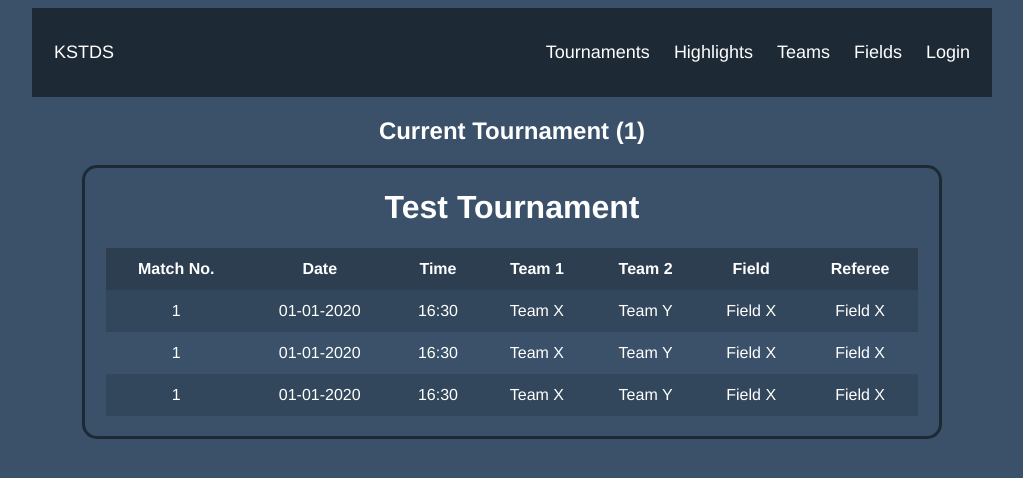
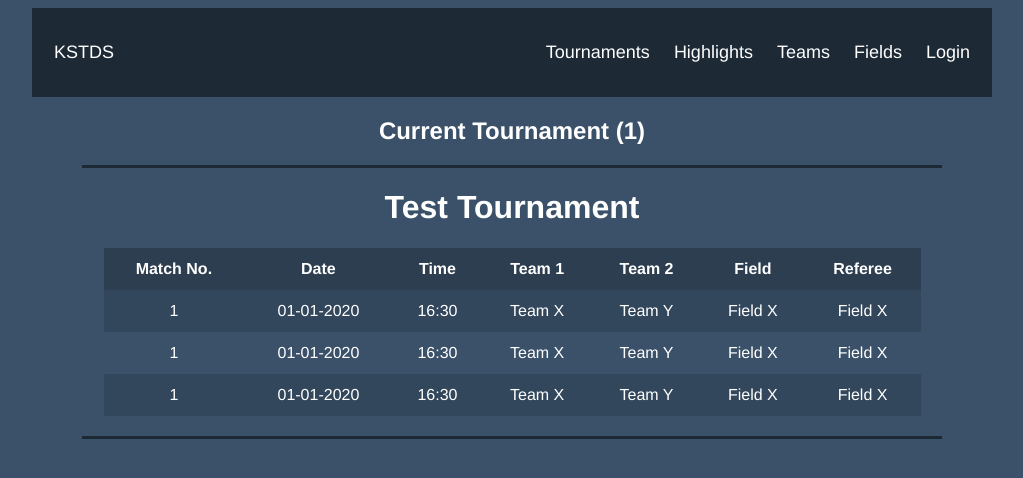
Before and after one commit to Just-Hussain/kstds, a Vue app in the folder client/: page /#/ in a window 1280 px wide. Shown: the top 478 px of the page, without its empty margins (128-1151 px from the left). Built offline with nearby package versions, Linux system fonts and the light colour scheme.

Commit message:
refactored to use vue-router

```diff
--- a/client/src/App.vue
+++ b/client/src/App.vue
@@ -2,7 +2,7 @@
 	<div id="app">
 		<AppHeader></AppHeader>
 
-		<Home></Home>
+		<router-view></router-view>
 	</div>
 </template>
 
--- a/client/src/router/index.js
+++ b/client/src/router/index.js
@@ -1,5 +1,7 @@
 import Vue from 'vue'
 import VueRouter from 'vue-router'
+
+import Home from './../views/Home.vue'
 
 Vue.use(VueRouter)
 
@@ -13,6 +15,10 @@ Vue.use(VueRouter)
 */
 export default new VueRouter({
   routes: [
-
+    {
+      path: '/',
+      name: 'Home',
+      component: Home
+    }
   ]
 })
--- a/client/src/views/Home.vue
+++ b/client/src/views/Home.vue
@@ -78,9 +78,10 @@ export default {
 
   .outer {
     border-style: solid;
-    border-radius: 15px;
     /* border-width: 1px; */
     border-color: #1d2935;
+    border-right: none;
+    border-left: none;
   }
 
   .matches {
```
